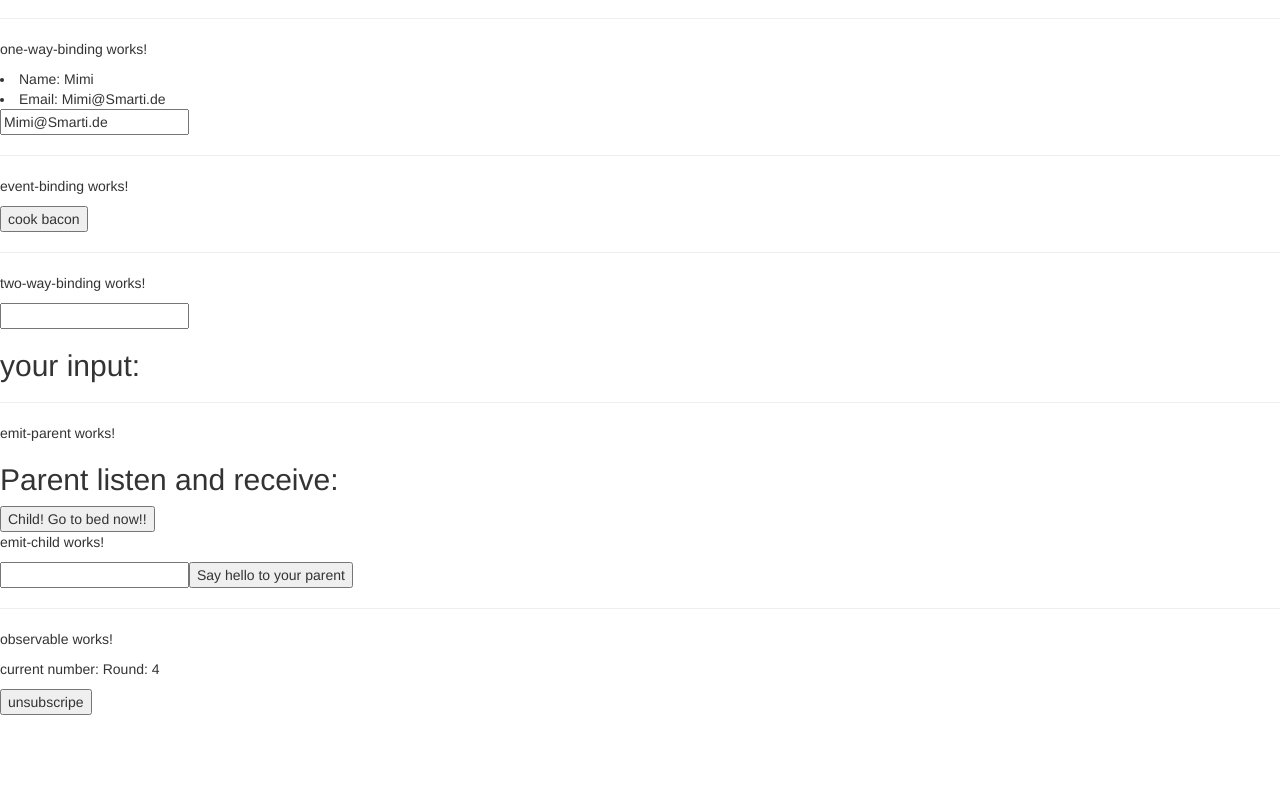
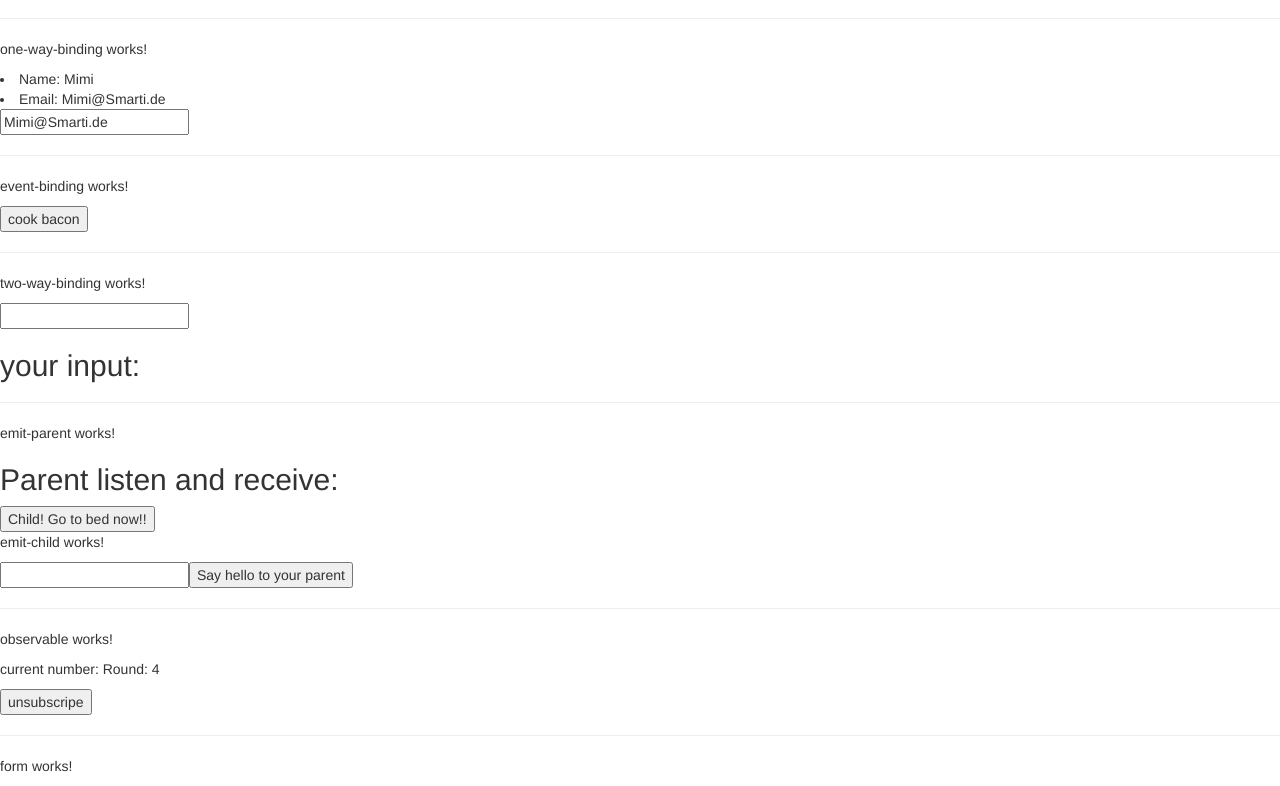
Before and after one commit to slimouGit/angular-sandbox, an Angular app in the folder sandbox/: page / in a window 1280 px wide. Shown: the part 362-1148 px from the top of the page. Before the commit the page ends 1077 px from the top, so only its background shows below. Built offline with nearby package versions, Linux system fonts and the light colour scheme.

Commit message:
added form component

```diff
--- a/sandbox/src/app/app.component.html
+++ b/sandbox/src/app/app.component.html
@@ -5,3 +5,5 @@
 <app-two-way-binding></app-two-way-binding>
 <app-emit-parent></app-emit-parent>
 <app-observable></app-observable>
+<hr>
+<app-form></app-form>
--- a/sandbox/src/app/app.module.ts
+++ b/sandbox/src/app/app.module.ts
@@ -21,6 +21,7 @@ import { HeaderComponent } from './routing/header/header.component';
 import {ShopService} from "./routing/shop/shop.service";
 import {BasketService} from "./routing/basket/basket.service";
 import { ObservableComponent } from './observable/observable.component';
+import { FormComponent } from './form/form.component';
 
 const appRoutes: Routes = [
   {path: '', component: HomeComponent},
@@ -48,7 +49,8 @@ const appRoutes: Routes = [
     PageNotFoundComponent,
     ItemDetailComponent,
     HeaderComponent,
-    ObservableComponent
+    ObservableComponent,
+    FormComponent
   ],
   imports: [
     BrowserModule,
--- /dev/null
+++ b/sandbox/src/app/form/form.component.html
@@ -0,0 +1 @@
+<p>form works!</p>
--- /dev/null
+++ b/sandbox/src/app/form/form.component.ts
@@ -0,0 +1,15 @@
+import { Component, OnInit } from '@angular/core';
+
+@Component({
+  selector: 'app-form',
+  templateUrl: './form.component.html',
+  styleUrls: ['./form.component.css']
+})
+export class FormComponent implements OnInit {
+
+  constructor() { }
+
+  ngOnInit(): void {
+  }
+
+}
```
Also changed, not shown: sandbox/src/app/form/form.component.css (added), 1 other file (tests, documents, lock files or other folders).
